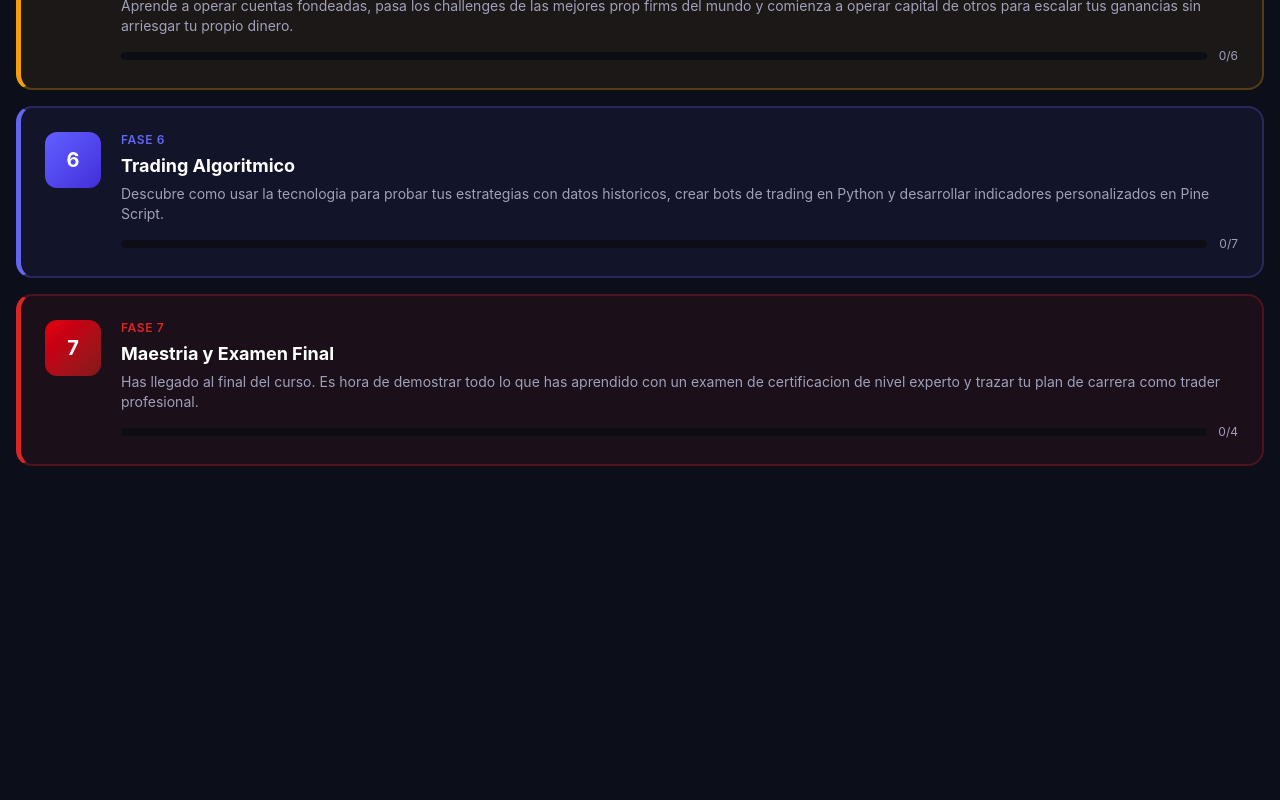
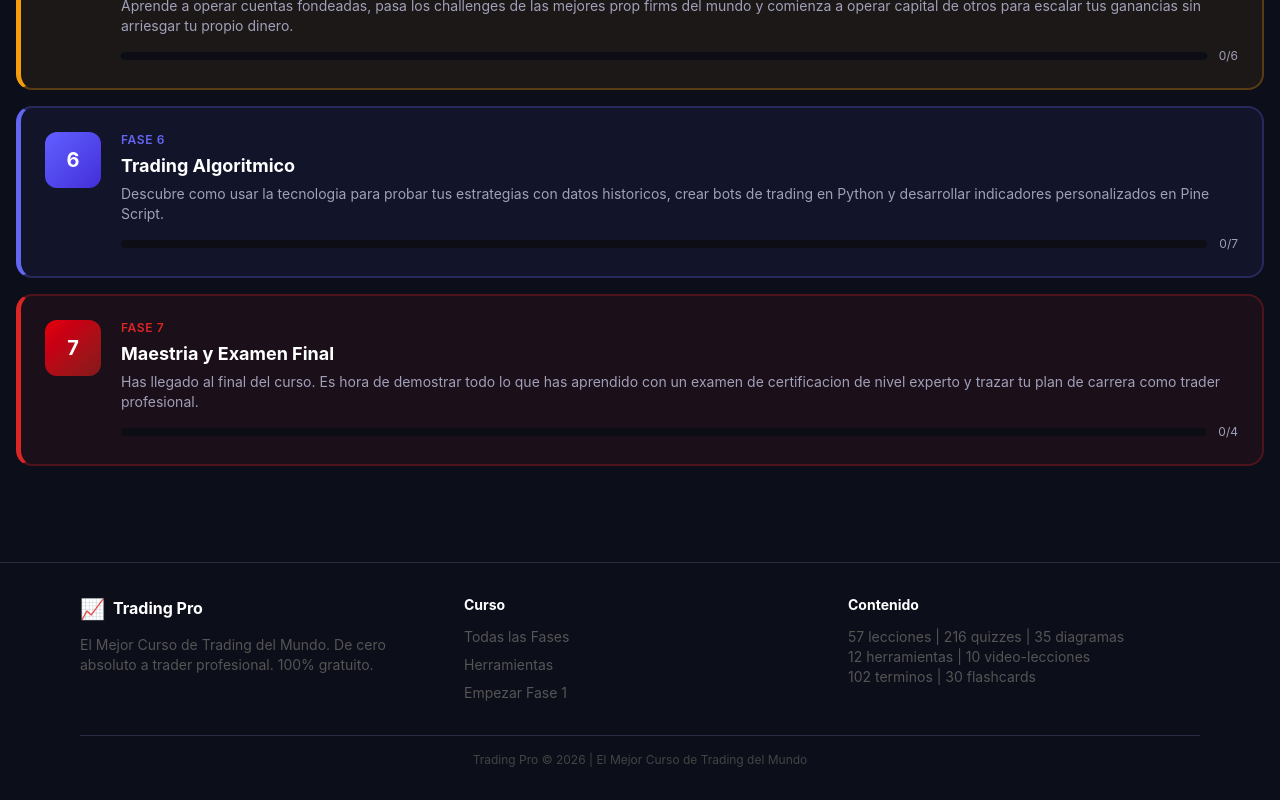
Before and after one commit to carlos90inversiones/el-mejor-curso-de-trading, a Next.js app: page /curso in a window 1280 px wide. Shown: the part 1739-2539 px from the top of the page. Before the commit the page ends 2237 px from the top, so only its background shows below. Built offline with nearby package versions, Linux system fonts and the light colour scheme.

Commit message:
Footer compartido, pagina 404, verificacion completa de todas las rutas

```diff
--- a/src/app/curso/page.tsx
+++ b/src/app/curso/page.tsx
@@ -2,6 +2,7 @@
 import { useMemo } from "react";
 import Link from "next/link";
 import Navbar from "@/components/Navbar";
+import Footer from "@/components/Footer";
 import { COURSE_DATA, getTotalLessons, getTotalQuizzes } from "@/lib/courseData";
 import { useGamification, XPBar, StatsOverview, BadgesGrid } from "@/components/GamificationSystem";
 import { ScrollReveal, GlowCard, AnimatedCounter } from "@/components/Animations";
@@ -80,6 +81,7 @@ export default function CursoPage() {
           })}
         </div>
       </main>
+      <Footer />
     </div>
   );
 }
--- a/src/app/herramientas/page.tsx
+++ b/src/app/herramientas/page.tsx
@@ -1,6 +1,7 @@
 "use client";
 import { useState } from "react";
 import Navbar from "@/components/Navbar";
+import Footer from "@/components/Footer";
 import AdvancedSimulator from "@/components/AdvancedSimulator";
 import PositionCalculator from "@/components/PositionCalculator";
 import TradingJournal from "@/components/TradingJournal";
@@ -91,6 +92,7 @@ export default function HerramientasPage() {
           </div>
         )}
       </main>
+      <Footer />
     </div>
   );
 }
--- /dev/null
+++ b/src/app/not-found.tsx
@@ -0,0 +1,24 @@
+import Link from "next/link";
+
+export default function NotFound() {
+  return (
+    <div className="min-h-screen flex items-center justify-center" style={{ background: "#0c0e1a" }}>
+      <div className="text-center px-4">
+        <div className="text-8xl mb-6">📉</div>
+        <h1 className="text-5xl font-extrabold text-white mb-4">404</h1>
+        <h2 className="text-2xl text-[#a0a0b8] mb-6">Pagina no encontrada</h2>
+        <p className="text-[#555] mb-8 max-w-md mx-auto">
+          Esta pagina no existe. Puede que la URL sea incorrecta o que la pagina haya sido movida.
+        </p>
+        <div className="flex gap-4 justify-center">
+          <Link href="/" className="bg-gradient-to-r from-blue-600 to-purple-600 text-white px-6 py-3 rounded-xl font-medium hover:opacity-90 transition">
+            Ir al Inicio
+          </Link>
+          <Link href="/curso" className="bg-[#1a1a2e] border border-[#2a2a40] text-white px-6 py-3 rounded-xl font-medium hover:bg-[#222240] transition">
+            Ir al Curso
+          </Link>
+        </div>
+      </div>
+    </div>
+  );
+}
--- /dev/null
+++ b/src/components/Footer.tsx
@@ -0,0 +1,37 @@
+"use client";
+import Link from "next/link";
+
+export default function Footer() {
+  return (
+    <footer className="border-t border-[#2a2a40] py-8 mt-16">
+      <div className="max-w-6xl mx-auto px-4">
+        <div className="grid grid-cols-1 md:grid-cols-3 gap-8 mb-8">
+          <div>
+            <div className="flex items-center gap-2 mb-3">
+              <span className="text-xl">📈</span>
+              <span className="text-white font-bold">Trading Pro</span>
+            </div>
+            <p className="text-sm text-[#555]">El Mejor Curso de Trading del Mundo. De cero absoluto a trader profesional. 100% gratuito.</p>
+          </div>
+          <div>
+            <h4 className="text-white font-bold text-sm mb-3">Curso</h4>
+            <div className="space-y-2">
+              <Link href="/curso" className="text-sm text-[#555] hover:text-[#a0a0b8] transition block">Todas las Fases</Link>
+              <Link href="/herramientas" className="text-sm text-[#555] hover:text-[#a0a0b8] transition block">Herramientas</Link>
+              <Link href="/fase/fase-1" className="text-sm text-[#555] hover:text-[#a0a0b8] transition block">Empezar Fase 1</Link>
+            </div>
+          </div>
+          <div>
+            <h4 className="text-white font-bold text-sm mb-3">Contenido</h4>
+            <p className="text-sm text-[#555]">57 lecciones | 216 quizzes | 35 diagramas</p>
+            <p className="text-sm text-[#555]">12 herramientas | 10 video-lecciones</p>
+            <p className="text-sm text-[#555]">102 terminos | 30 flashcards</p>
+          </div>
+        </div>
+        <div className="border-t border-[#2a2a40] pt-4 text-center">
+          <p className="text-[#444] text-xs">Trading Pro &copy; {new Date().getFullYear()} | El Mejor Curso de Trading del Mundo</p>
+        </div>
+      </div>
+    </footer>
+  );
+}
```
